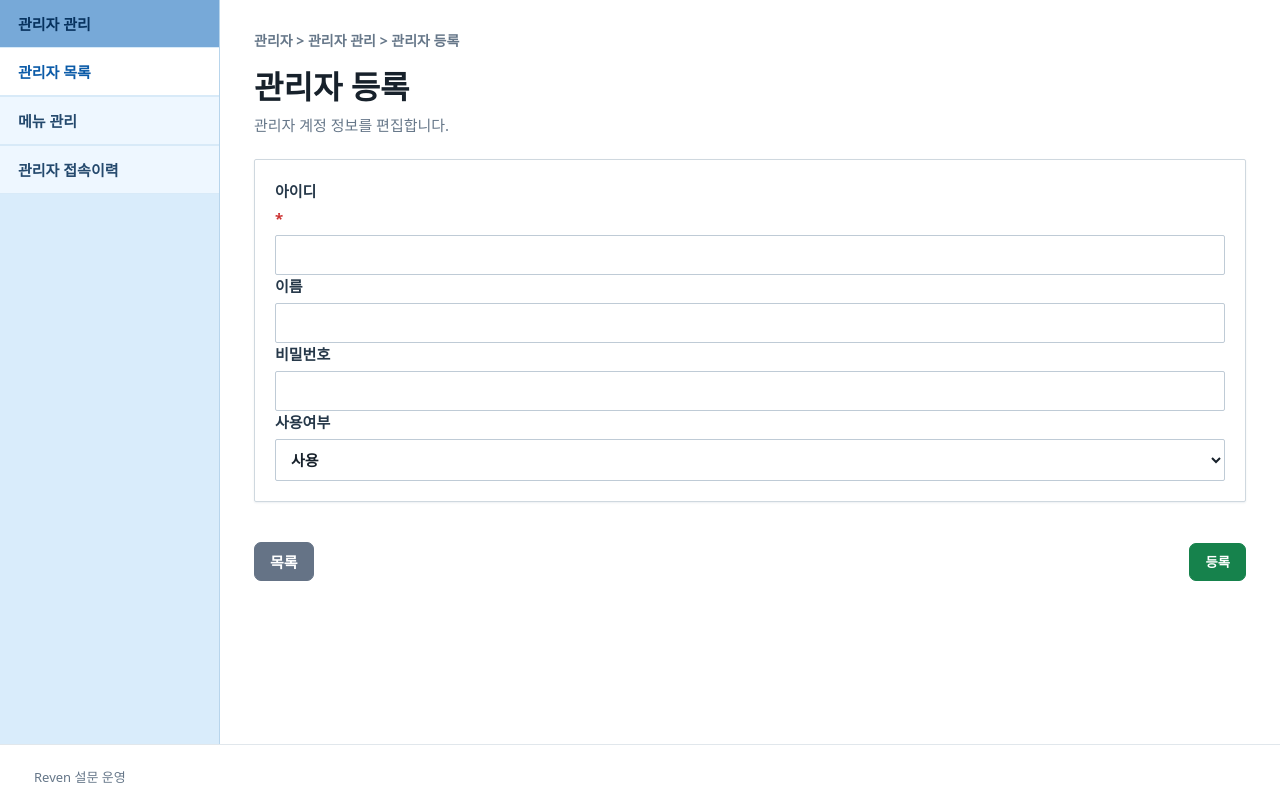
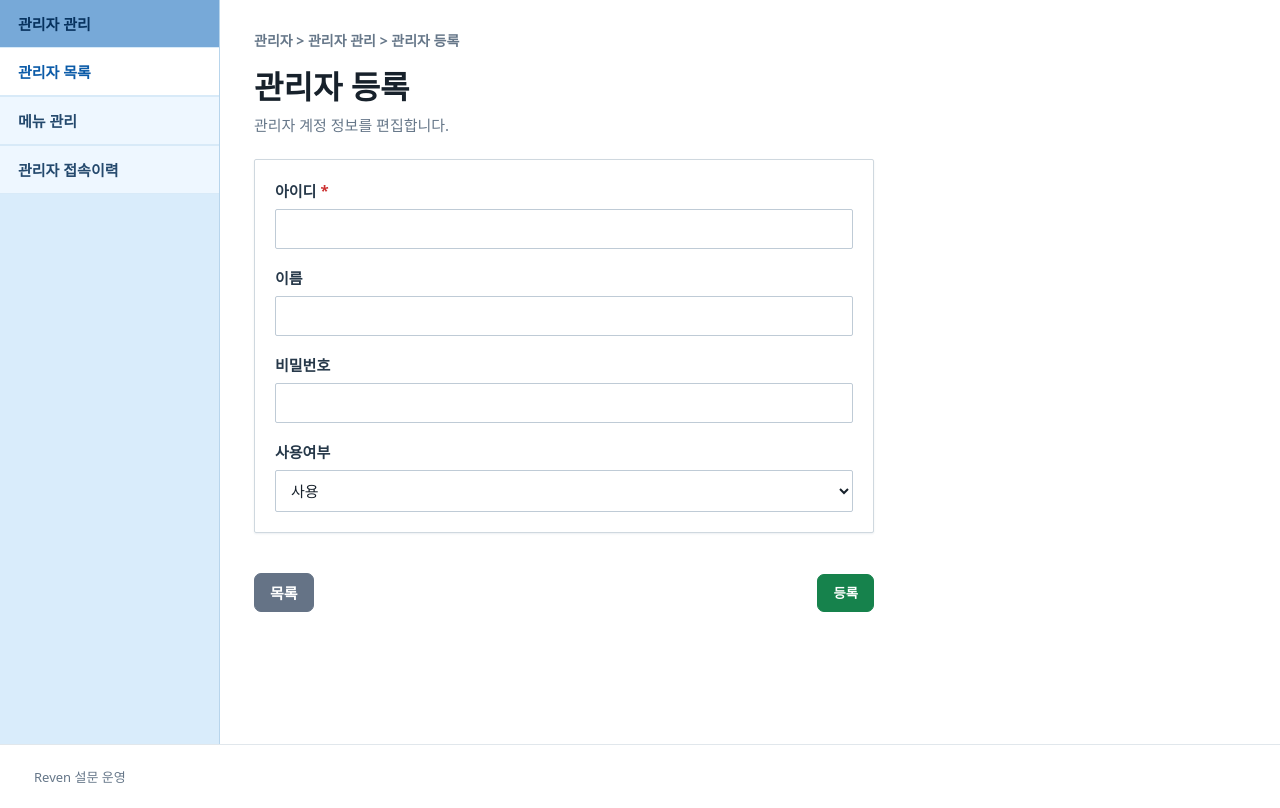
Before and after one commit to zerg4452/reven_project, a Spring Boot app: page /admin/management/write.do in a window 1280 px wide. Shown: the part 56-864 px from the top of the page. Run offline with Spring Boot 4, Linux system fonts and the light colour scheme; the visitor is signed in with stand-in values (Sample User, id 1); some of the project's set-up classes (security, data sources, template engines, error pages and the like) are left out, and stand-ins take their place.

Commit message:
Fix admin form label wrapping

```diff
--- a/src/main/resources/static/common/css/app.css
+++ b/src/main/resources/static/common/css/app.css
@@ -445,6 +445,29 @@ textarea.form-control {
     resize: vertical;
 }
 
+.management-admin-form {
+    max-width: 620px;
+}
+
+.management-admin-fields {
+    display: grid;
+    grid-template-columns: 1fr;
+    gap: 18px;
+    align-items: start;
+}
+
+.management-admin-field {
+    display: grid;
+    gap: 8px;
+}
+
+.management-admin-field > label {
+    display: inline-flex;
+    align-items: center;
+    gap: 4px;
+    white-space: nowrap;
+}
+
 .btn {
     display: inline-flex;
     align-items: center;
@@ -659,6 +682,8 @@ textarea.form-control {
 
 .required {
     color: var(--color-delete);
+    display: inline-block;
+    line-height: 1;
 }
 
 .auth-page {
@@ -823,4 +848,8 @@ textarea.form-control {
     .management-search-reset {
         width: 100%;
     }
+
+    .management-admin-form {
+        max-width: none;
+    }
 }
--- a/src/main/resources/templates/admin/management/edit.html
+++ b/src/main/resources/templates/admin/management/edit.html
@@ -14,14 +14,26 @@
     <main class="admin-content">
         <div th:replace="~{fragments/layout :: breadcrumb('관리자', '관리자 관리', ${adminSeq} != null ? '관리자 상세' : '관리자 등록')}"></div>
         <section class="page-head"><h1 th:text="${adminSeq} != null ? '관리자 상세' : '관리자 등록'">관리자 상세</h1><p>관리자 계정 정보를 편집합니다.</p></section>
-        <form class="form-stack" method="post" th:action="${adminSeq} != null ? @{/admin/management/update.do(adminSeq=${adminSeq})} : @{/admin/management/insert.do}">
+        <form class="form-stack management-admin-form" method="post" th:action="${adminSeq} != null ? @{/admin/management/update.do(adminSeq=${adminSeq})} : @{/admin/management/insert.do}">
             <input type="hidden" th:if="${_csrf != null}" th:name="${_csrf.parameterName}" th:value="${_csrf.token}">
             <input type="hidden" name="adminSeq" th:value="${adminSeq}">
-            <section class="content-panel">
-                <label>아이디 <span class="required">*</span><input class="form-control" name="username" th:value="${admin?.username}" required></label>
-                <label>이름 <input class="form-control" name="name" th:value="${admin?.name}"></label>
-                <label>비밀번호 <input class="form-control" type="password" name="password" autocomplete="new-password"></label>
-                <label>사용여부<select class="form-control" name="enabled"><option value="true">사용</option><option value="false">미사용</option></select></label>
+            <section class="content-panel management-admin-fields">
+                <div class="management-admin-field">
+                    <label for="admin-username">아이디 <span class="required">*</span></label>
+                    <input id="admin-username" class="form-control" name="username" th:value="${admin?.username}" required>
+                </div>
+                <div class="management-admin-field">
+                    <label for="admin-name">이름</label>
+                    <input id="admin-name" class="form-control" name="name" th:value="${admin?.name}">
+                </div>
+                <div class="management-admin-field">
+                    <label for="admin-password">비밀번호</label>
+                    <input id="admin-password" class="form-control" type="password" name="password" autocomplete="new-password">
+                </div>
+                <div class="management-admin-field">
+                    <label for="admin-enabled">사용여부</label>
+                    <select id="admin-enabled" class="form-control" name="enabled"><option value="true">사용</option><option value="false">미사용</option></select>
+                </div>
             </section>
             <div class="detail-action-bar">
                 <a class="btn btn-neutral" th:href="@{/admin/management/list.do}">목록</a>
```
Also changed, not shown: croll/ai-news/ai-news-2026-05-25.json (added, +44 -0 lines), docs/worklog.md (+3 -0 lines).
